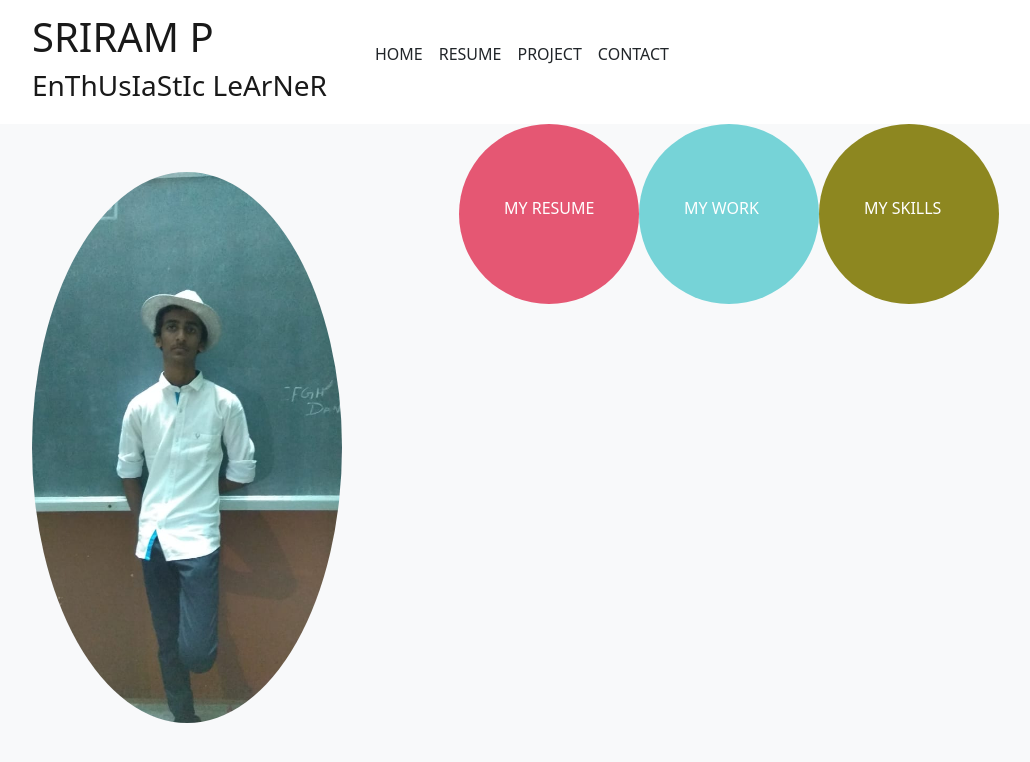
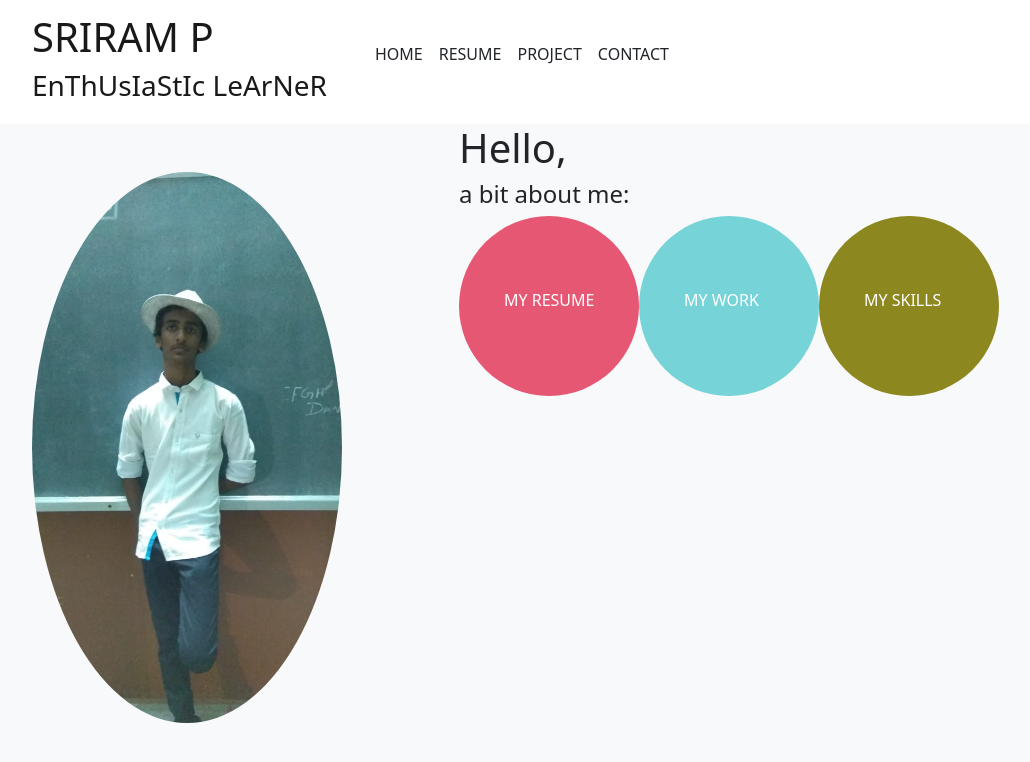
Before and after one commit to dev-sriramp/portfolio, a React (Create React App) app: page / in a window 1280 px wide. Shown: the top 762 px of the page, without its empty margins (98-1128 px from the left). Built offline with nearby package versions, Linux system fonts and the light colour scheme.

Commit message:
a bit little work

```diff
--- a/src/HomePage.js
+++ b/src/HomePage.js
@@ -57,6 +57,8 @@ class HomePage extends Component {
               <img src={Img} alt="pic" className='mine rounded-circle p-5' />
             </div>
             <div className='col-sm-12 col-md-7 '>
+              <h1>Hello,</h1>
+              <h4>a bit about me:</h4>
               <span className="move" onClick={this.find('myresume')}>
                 <svg className="bd-placeholder-img rounded-circle" width="180" height="180" xmlns="http://www.w3.org/2000/svg" preserveAspectRatio="xMidYMid slice" focusable="false" role="img" aria-label="Placeholder: 140x140"><title>MY RESUME</title><rect width="100%" height="100%" fill="#e55773" ></rect><text x="25%" y="50%" fill="#ffffff">MY RESUME</text></svg>
               </span>
```
